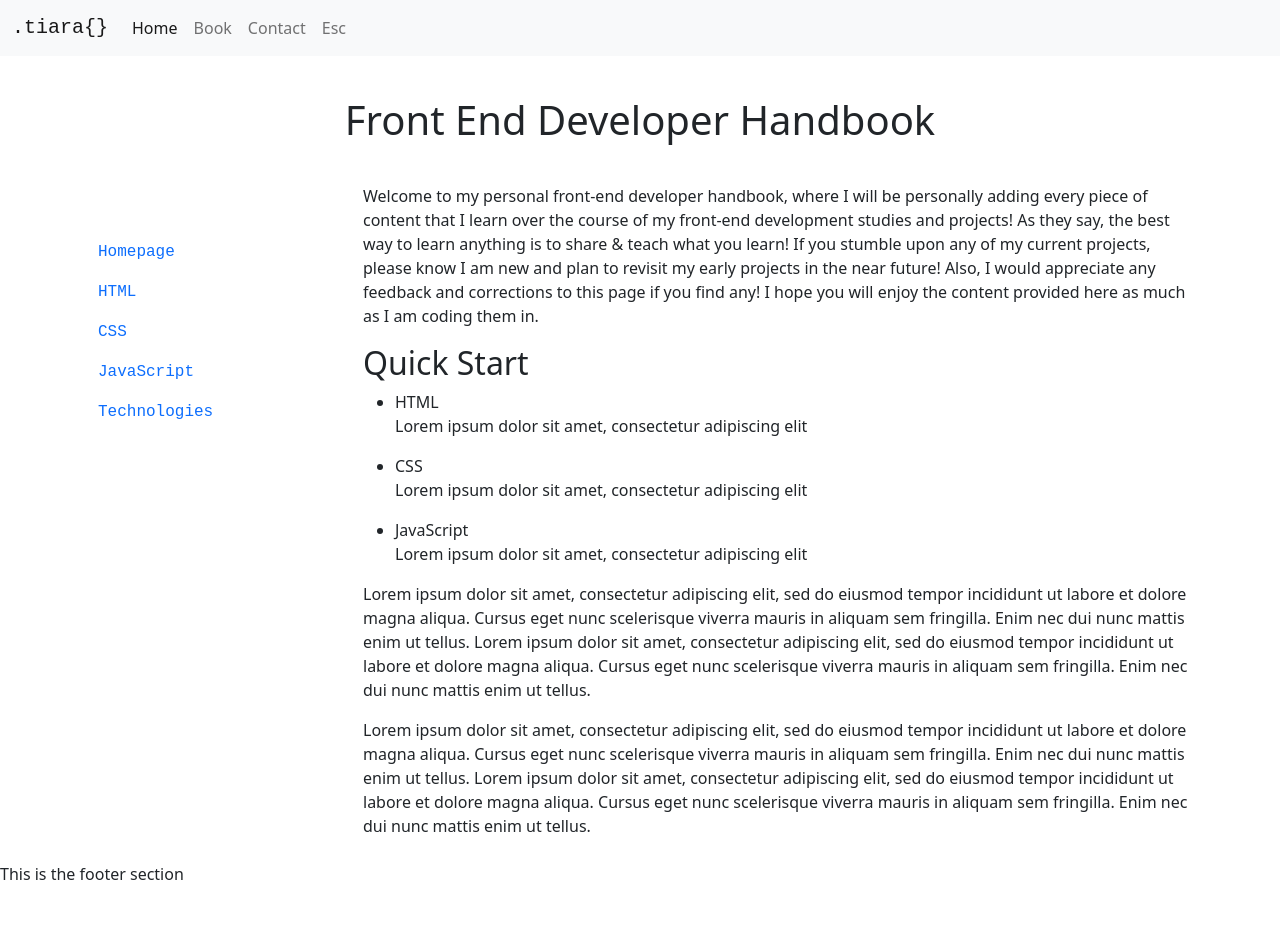
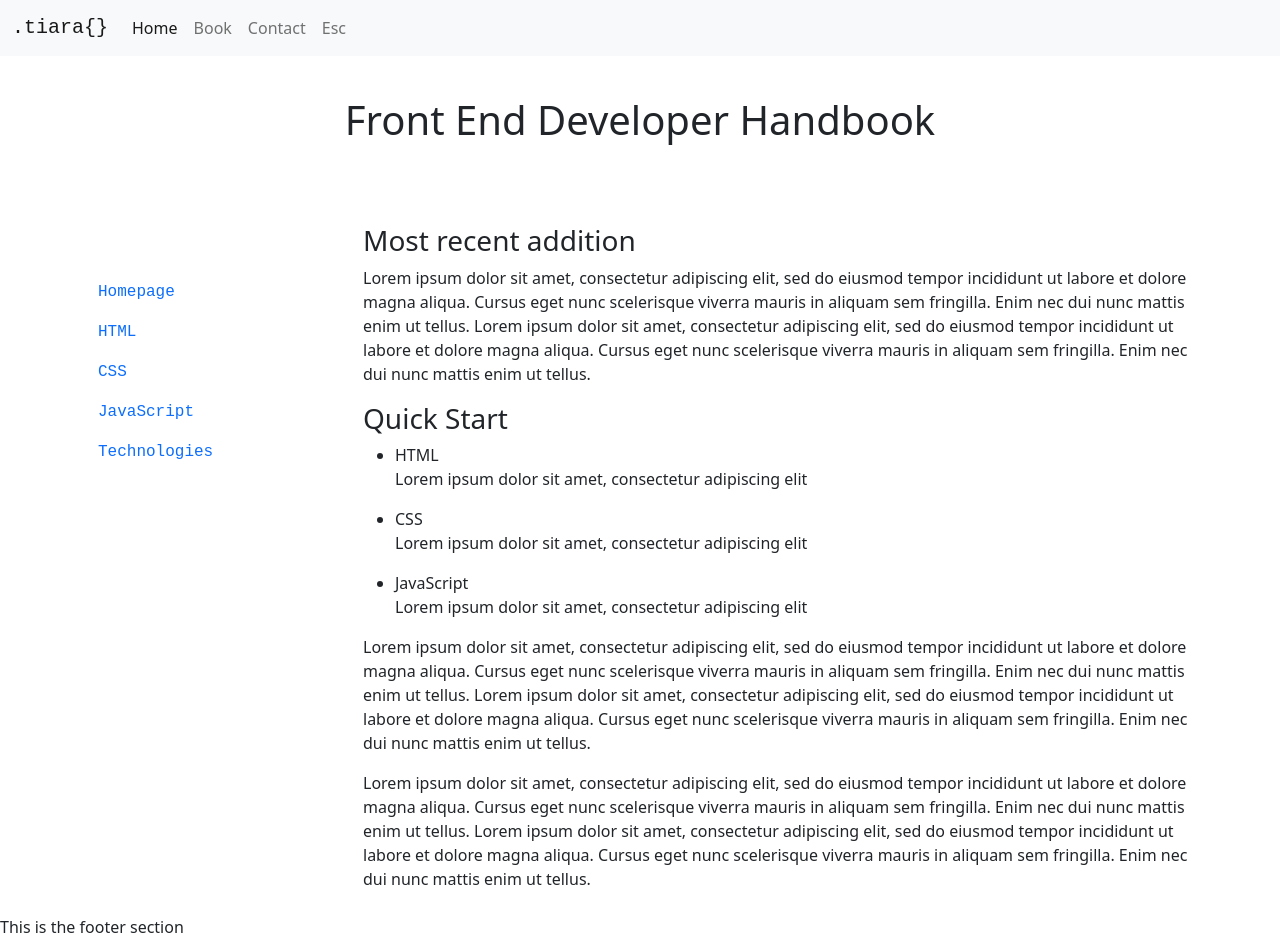
Before and after one commit to Teewawa/Front-end-handbook, a plain HTML site: page book.html in a window 1280 px wide. Before the commit the page ends 886 px from the top, so only its background shows below. Drawn offline with nearby package versions, Linux system fonts and the light colour scheme.

```diff
--- a/book.html
+++ b/book.html
@@ -37,10 +37,10 @@
             </div>
         </div>
     </nav>
+    <h1 class="text-center mt-5 pt-5">Front End Developer Handbook</h1>
     <div class="container p-0 mt-5">
         <div class="row p-0 m-0">
 
-            <h1 class="text-center mt-5">Front End Developer Handbook</h1>
             <div class="nav-menu col-sm-3 mt-3 pt-5">
                 <div class="sticky-top">
                     <div class=" mt-3">
@@ -55,16 +55,19 @@
             <!--col-lg-3-->
 
             <div class="col-sm-9 mt-4 p-2">
+                <h3>Most recent addition</h3>
                 <p>
-                    Welcome to my personal front-end developer handbook, where I will be personally adding
-                    every piece of content that I learn over the course of my front-end development studies
-                    and projects! As they say, the best way to learn anything is to share & teach what you learn!
-                    If you stumble upon any of my current projects, please know I am new and plan to revisit my early
-                    projects in the near future! Also, I would appreciate any feedback and corrections to this page if
-                    you find any! I hope you will enjoy the content provided here as much as I am coding them in.
+
+                    Lorem ipsum dolor sit amet, consectetur adipiscing elit, sed do eiusmod
+                    tempor incididunt ut labore et dolore magna aliqua. Cursus eget nunc
+                    scelerisque viverra mauris in aliquam sem fringilla. Enim nec dui nunc
+                    mattis enim ut tellus. Lorem ipsum dolor sit amet, consectetur adipiscing
+                    elit, sed do eiusmod tempor incididunt ut labore et dolore magna aliqua.
+                    Cursus eget nunc scelerisque viverra mauris in aliquam sem fringilla. Enim
+                    nec dui nunc mattis enim ut tellus.
                 </p>
 
-                <h2>Quick Start</h2>
+                <h3>Quick Start</h3>
 
                 <ul>
                     <li>
```
Also changed, not shown: book-html/html-home.html (added, +15 -0 lines).
